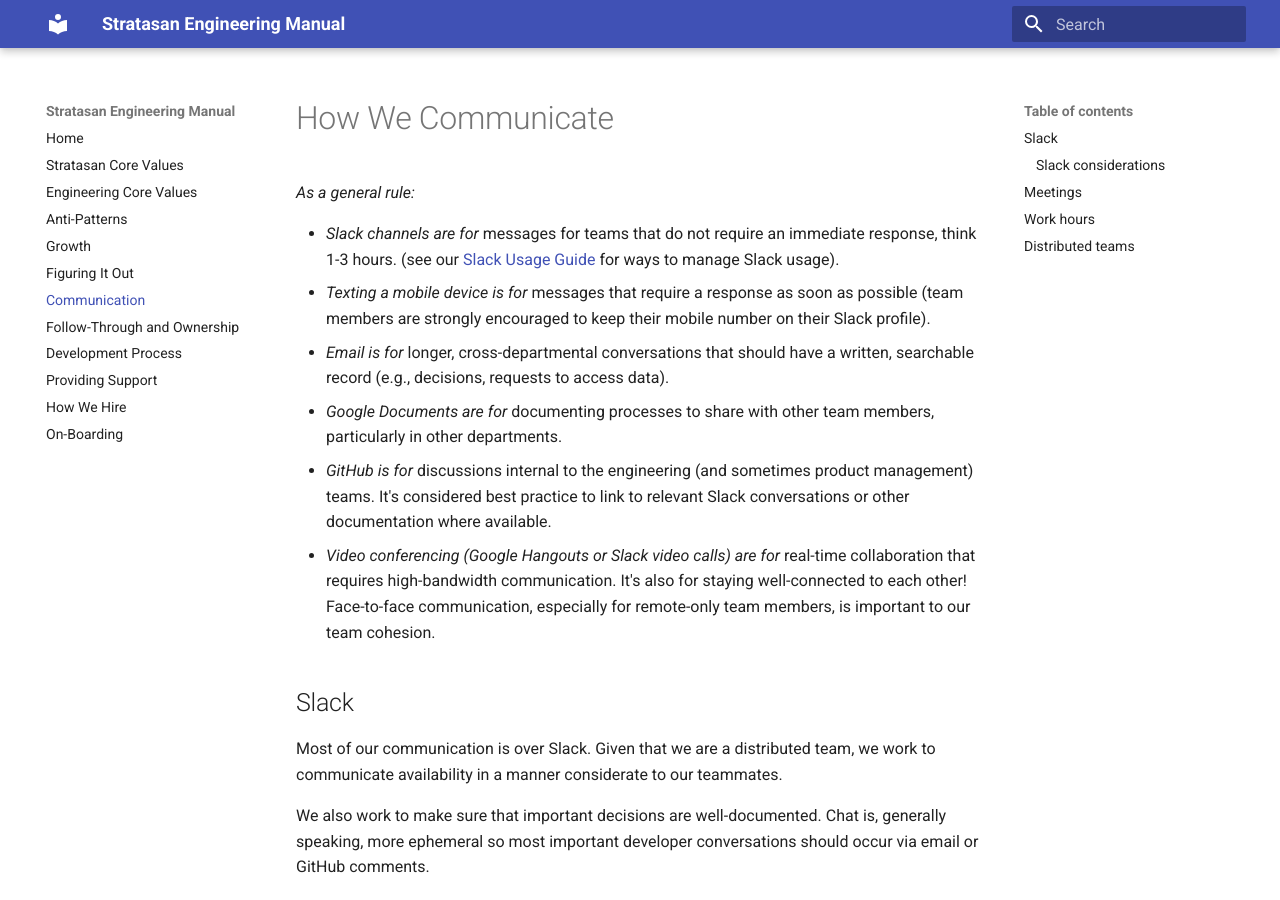
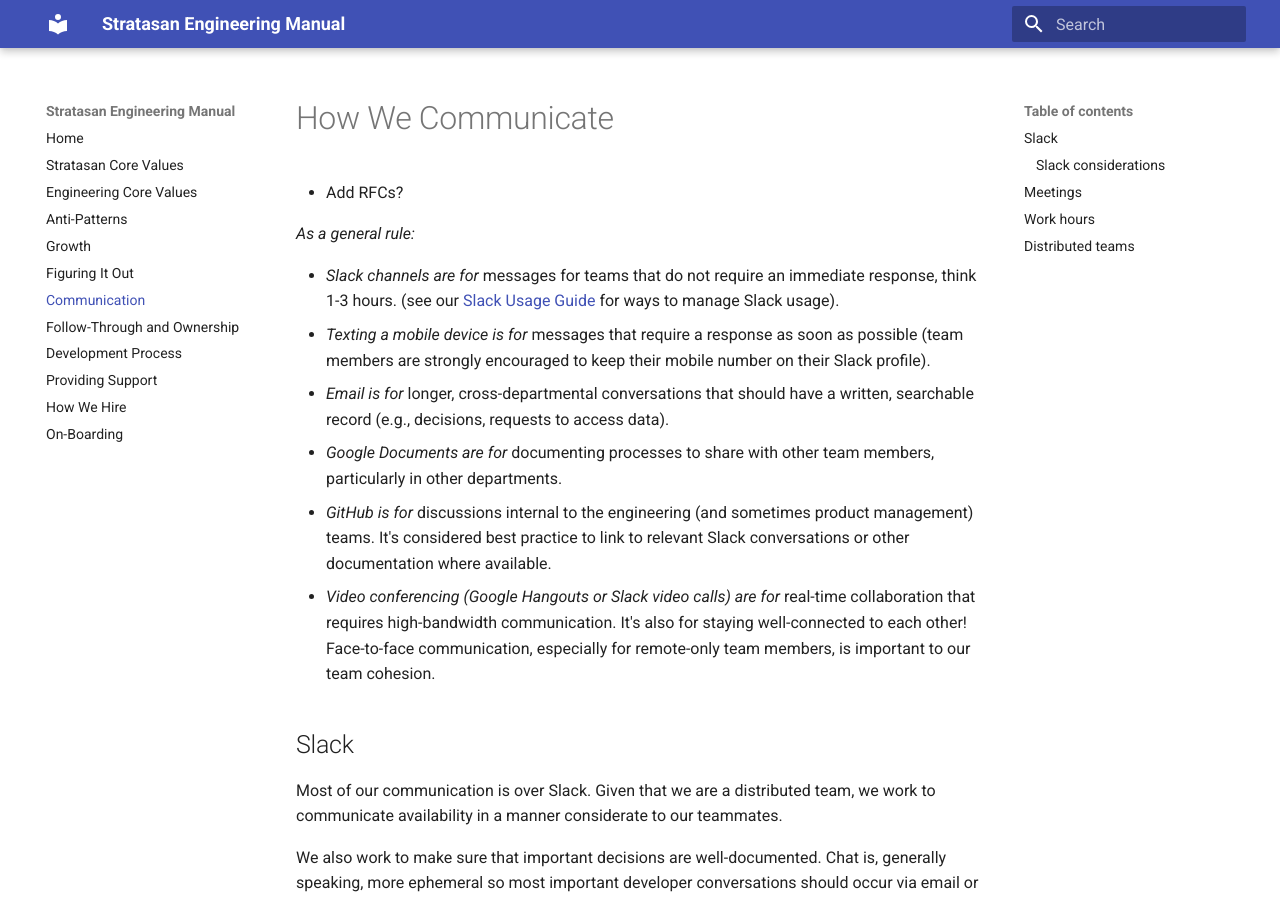
Before and after one commit to stratasan/engineering, an MkDocs documentation site: the page built from docs/how_we_communicate.md, in a window 1280 px wide and 900 px high. Built offline with MkDocs 1.6.1 and Material for MkDocs 9.7.7, drawn with Linux system fonts in a browser that asks for light colours; old or Windows-style settings are respelled for this version of MkDocs.

Commit message:
Add note to add RFCs

```diff
--- a/docs/how_we_communicate.md
+++ b/docs/how_we_communicate.md
@@ -1,4 +1,6 @@
 # How We Communicate
+
+- Add RFCs?
 
 *As a general rule:*
 
```
